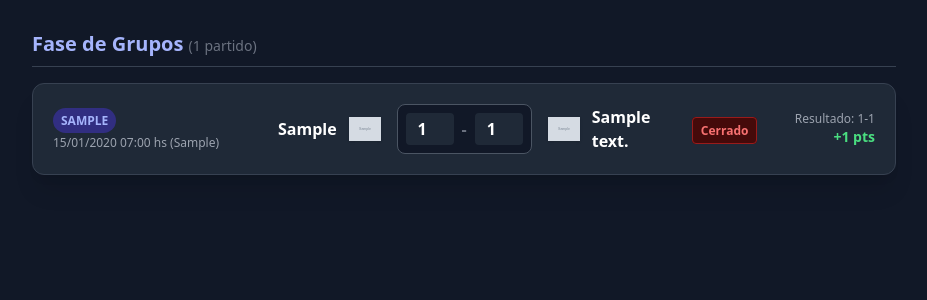
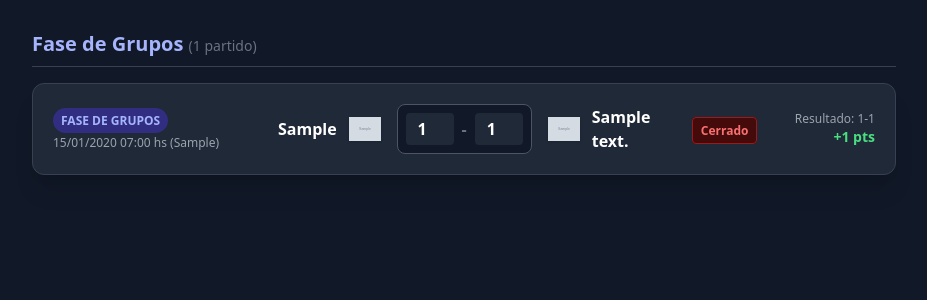
Before and after one commit to dcabello-dev/docker-prode, a Django app: page / in a window 1280 px wide. Shown: the part 133-433 px from the top of the page, without its empty margins (176-1103 px from the left). Run offline with Django 5.2, Linux system fonts and the light colour scheme; a user stored in the database is signed in; tables that the repository leaves empty hold one stand-in row (values such as "Sample post"); grey boxes marked "Sample" are stand-in pictures; parts of the project's set-up code (start-up, migrations or seed data) failed here and were passed over; some libraries are stand-ins or nearby versions.

Commit message:
Mostrar la fase en el badge y la zona solo en la fecha del partido.
Evita duplicar la sede en las tarjetas de eliminatorias y deja la misma estructura visual que en la fase de grupos.

Co-authored-by: Cursor <cursoragent@cursor.com>

```diff
--- a/prode/templates/prode/prode.html
+++ b/prode/templates/prode/prode.html
@@ -15,8 +15,8 @@
             <div class="bg-gray-800 rounded-xl p-5 border border-gray-700 shadow-xl flex flex-col md:flex-row justify-between items-center space-y-4 md:space-y-0">
 
                 <div class="text-center md:text-left">
-                    <span class="px-2 py-1 bg-indigo-900 text-indigo-300 text-xs rounded-full uppercase font-bold">{{ item.objeto.zona|default:fase.nombre }}</span>
-                    <p class="text-gray-400 text-xs mt-1">{{ item.objeto.fecha_hora|date:"d/m/Y H:i" }} hs ({{ item.objeto.zona }})</p>
+                    <span class="px-2 py-1 bg-indigo-900 text-indigo-300 text-xs rounded-full uppercase font-bold">{{ fase.nombre }}</span>
+                    <p class="text-gray-400 text-xs mt-1">{{ item.objeto.fecha_hora|date:"d/m/Y H:i" }} hs{% if item.objeto.zona %} ({{ item.objeto.zona }}){% endif %}</p>
                 </div>
 
                 <form method="POST" class="flex items-center justify-center space-x-4 w-full md:w-auto">
```
